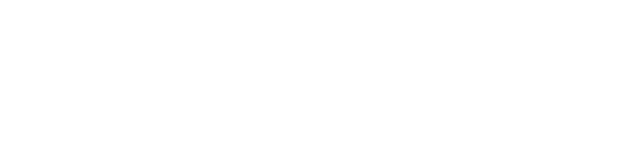
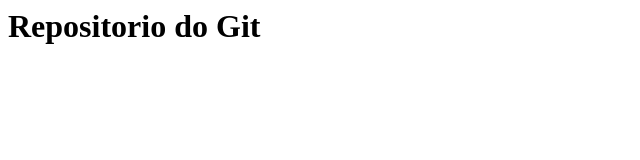
Before and after one commit to rogeriosgomes/git-fundamentos, a plain HTML site: page index.html in a window 1280 px wide. Shown: the whole page, without its empty margins (0-640 px from the left). Drawn offline with Linux system fonts and the light colour scheme.

Commit message:
Incluindo texto na tag h1.

```diff
--- a/index.html
+++ b/index.html
@@ -1,4 +1,5 @@
 <Html>
 <h1>
+Repositorio do Git
 </h1>
 </Html>
```
